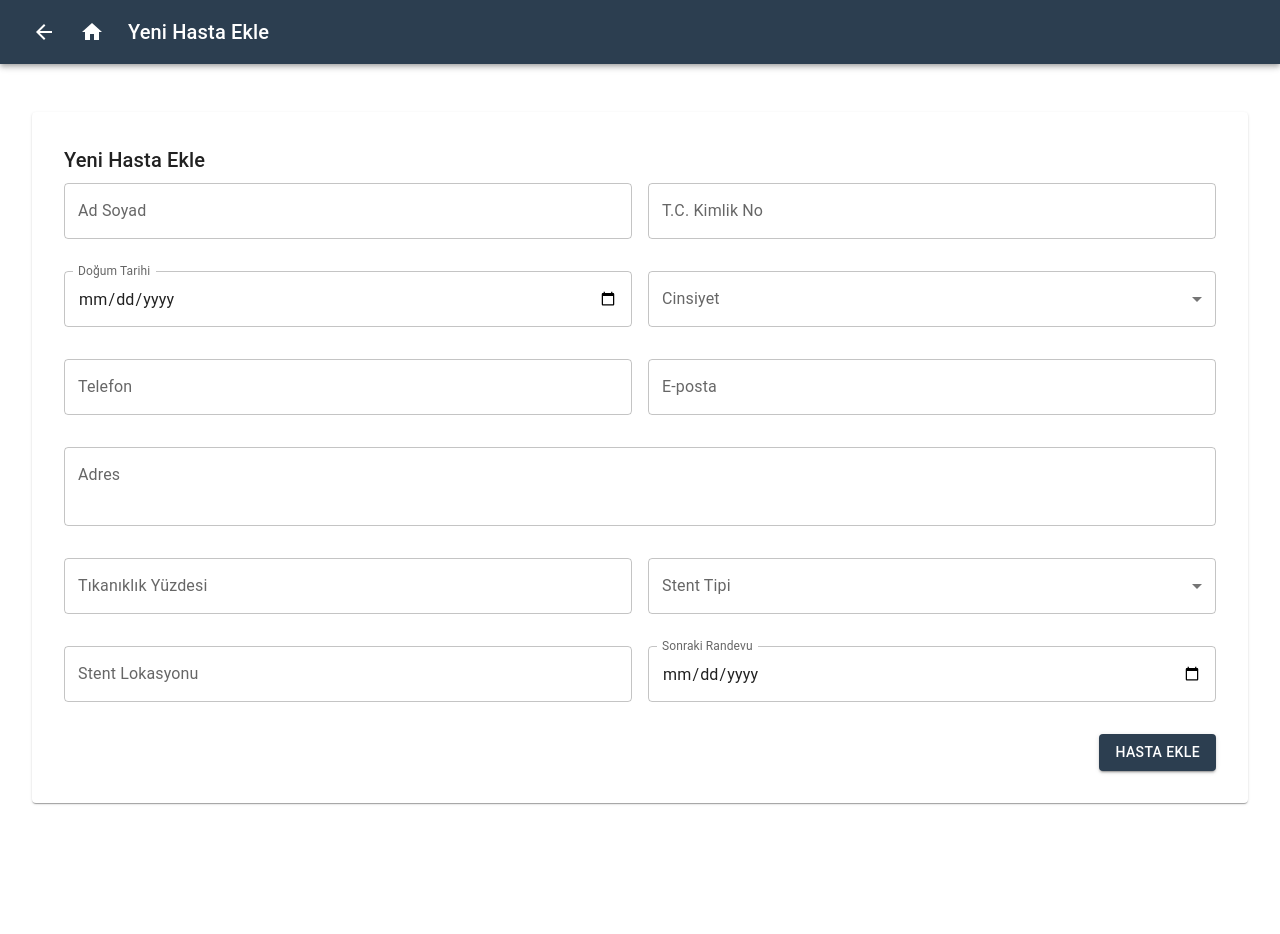
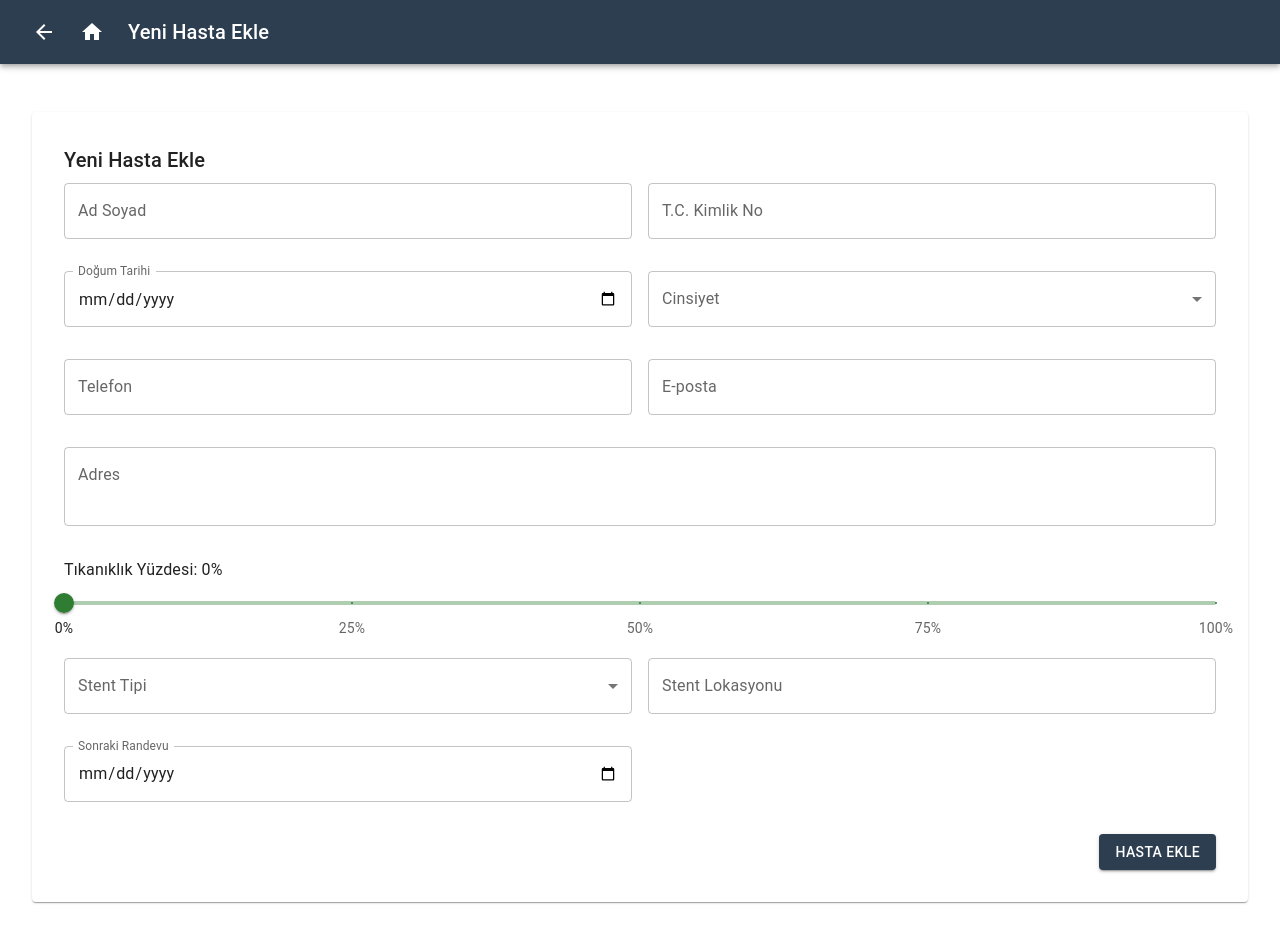
Before and after one commit to U9ursaa/StentTrackingSystem, a React (Create React App) app: page /doctor/add-patient in a window 1280 px wide. Before the commit the page ends 835 px from the top, so only its background shows below. Built offline with nearby package versions, Linux system fonts and the light colour scheme.

Commit message:
Tıkanıklık yüzdesi slider olarak güncellendi

```diff
--- a/src/components/Doctor/AddPatient.js
+++ b/src/components/Doctor/AddPatient.js
@@ -10,6 +10,7 @@ import {
   InputLabel,
   Select,
   MenuItem,
+  Slider,
 } from '@mui/material';
 import { useNavigate } from 'react-router-dom';
 import Header from '../Layout/Header';
@@ -24,7 +25,7 @@ const AddPatient = () => {
     email: '',
     address: '',
     gender: '',
-    blockagePercentage: '',
+    blockagePercentage: 0,
     stentType: '',
     stentLocation: '',
     nextAppointment: '',
@@ -41,6 +42,13 @@ const AddPatient = () => {
     setPatientData(prevState => ({
       ...prevState,
       [name]: value
+    }));
+  };
+
+  const handleSliderChange = (event, newValue) => {
+    setPatientData(prevState => ({
+      ...prevState,
+      blockagePercentage: newValue
     }));
   };
 
@@ -135,15 +143,30 @@ const AddPatient = () => {
                   sx={{ mb: 2 }}
                 />
               </Grid>
-              <Grid item xs={12} sm={6}>
-                <TextField
-                  fullWidth
-                  label="Tıkanıklık Yüzdesi"
-                  name="blockagePercentage"
-                  type="number"
+              <Grid item xs={12}>
+                <Typography gutterBottom>
+                  Tıkanıklık Yüzdesi: {patientData.blockagePercentage}%
+                </Typography>
+                <Slider
                   value={patientData.blockagePercentage}
-                  onChange={handleChange}
-                  sx={{ mb: 2 }}
+                  onChange={handleSliderChange}
+                  aria-labelledby="blockage-slider"
+                  valueLabelDisplay="auto"
+                  step={1}
+                  marks={[
+                    { value: 0, label: '0%' },
+                    { value: 25, label: '25%' },
+                    { value: 50, label: '50%' },
+                    { value: 75, label: '75%' },
+                    { value: 100, label: '100%' }
+                  ]}
+                  sx={{
+                    color: (theme) => {
+                      if (patientData.blockagePercentage >= 70) return theme.palette.error.main;
+                      if (patientData.blockagePercentage >= 50) return theme.palette.warning.main;
+                      return theme.palette.success.main;
+                    }
+                  }}
                 />
               </Grid>
               <Grid item xs={12} sm={6}>
```
